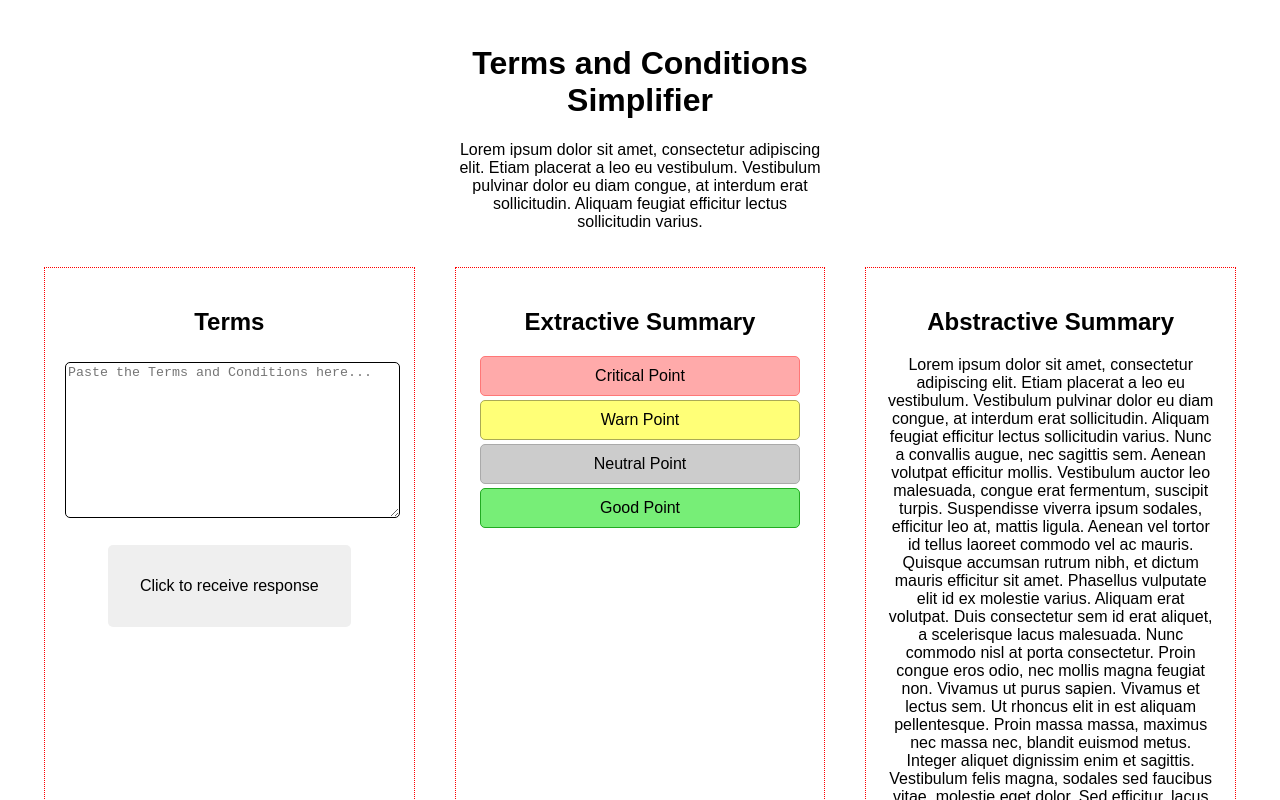
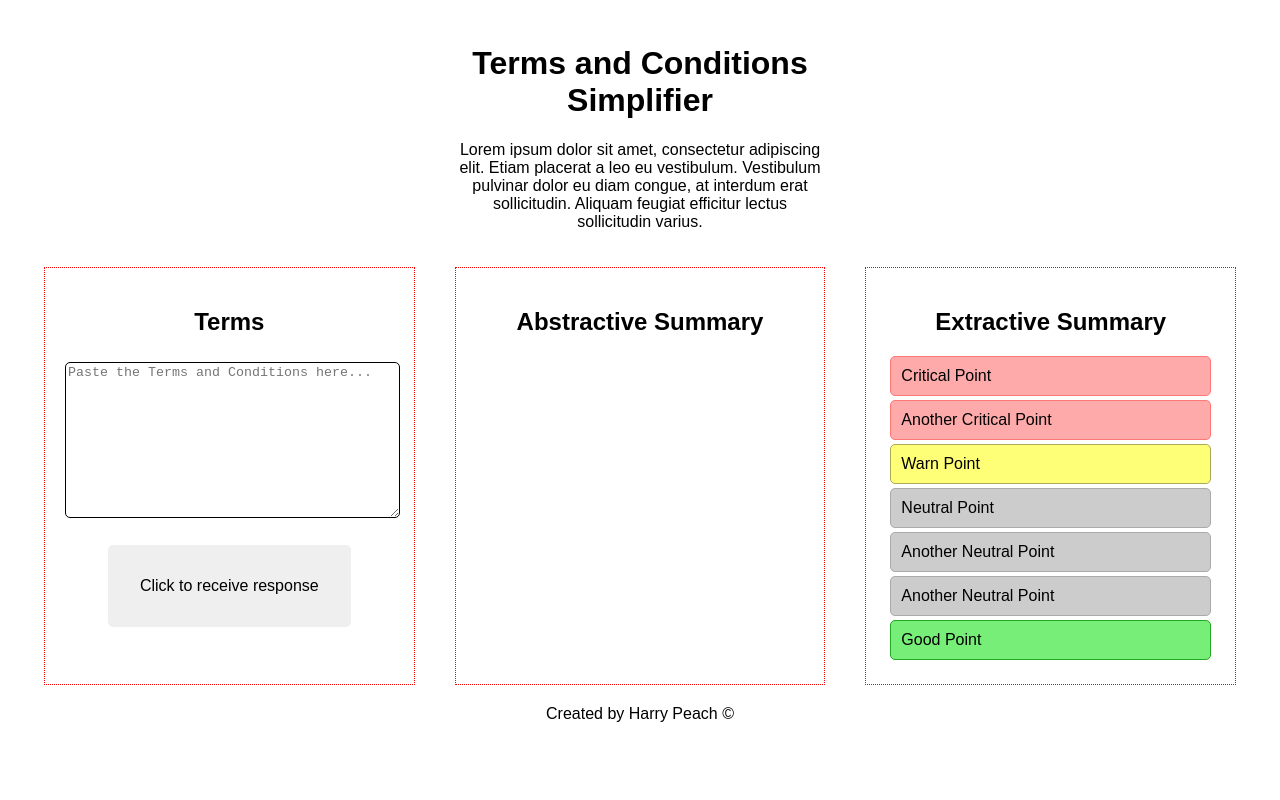
Before and after one commit to HarryPeach/simplifying-legal-content, a Svelte app in the folder frontend/: page / in a window 1280 px wide. Shown: the top 800 px of the page. Built offline with nearby package versions, Linux system fonts and the light colour scheme.

Commit message:
frontend: change layout order, and styles

```diff
--- a/frontend/src/App.svelte
+++ b/frontend/src/App.svelte
@@ -35,6 +35,9 @@
       />
       <button on:click={onButtonClick}>Click to receive response</button>
       <br />
+    </div>
+    <div id="grid-item">
+      <h2>Abstractive Summary</h2>
       {#await promise}
         Awaiting response from server...
       {:then data}
@@ -52,35 +55,14 @@
       <ExtractivePoints
         points={[
           { point: "Critical Point", level: "critical" },
+          { point: "Another Critical Point", level: "critical" },
           { point: "Warn Point", level: "warn" },
           { point: "Neutral Point", level: "neutral" },
+          { point: "Another Neutral Point", level: "neutral" },
+          { point: "Another Neutral Point", level: "neutral" },
           { point: "Good Point", level: "good" },
         ]}
       />
-    </div>
-    <div id="grid-item">
-      <h2>Abstractive Summary</h2>
-      <p>
-        Lorem ipsum dolor sit amet, consectetur adipiscing elit. Etiam placerat
-        a leo eu vestibulum. Vestibulum pulvinar dolor eu diam congue, at
-        interdum erat sollicitudin. Aliquam feugiat efficitur lectus
-        sollicitudin varius. Nunc a convallis augue, nec sagittis sem. Aenean
-        volutpat efficitur mollis. Vestibulum auctor leo malesuada, congue erat
-        fermentum, suscipit turpis. Suspendisse viverra ipsum sodales, efficitur
-        leo at, mattis ligula. Aenean vel tortor id tellus laoreet commodo vel
-        ac mauris. Quisque accumsan rutrum nibh, et dictum mauris efficitur sit
-        amet. Phasellus vulputate elit id ex molestie varius. Aliquam erat
-        volutpat. Duis consectetur sem id erat aliquet, a scelerisque lacus
-        malesuada. Nunc commodo nisl at porta consectetur. Proin congue eros
-        odio, nec mollis magna feugiat non. Vivamus ut purus sapien. Vivamus et
-        lectus sem. Ut rhoncus elit in est aliquam pellentesque. Proin massa
-        massa, maximus nec massa nec, blandit euismod metus. Integer aliquet
-        dignissim enim et sagittis. Vestibulum felis magna, sodales sed faucibus
-        vitae, molestie eget dolor. Sed efficitur, lacus ut venenatis volutpat,
-        felis ligula porttitor ante, et volutpat lectus odio eu mi. Cras
-        pulvinar convallis felis, id lacinia metus elementum at. Morbi quis
-        magna facilisis, aliquet mauris quis, dapibus enim.
-      </p>
     </div>
   </div>
   <footer>Created by Harry Peach &copy;</footer>
@@ -88,6 +70,7 @@
 
 <style>
   :root {
+    --primary-text-color: rgb(197, 32, 32);
     font-family: sans-serif;
   }
 
--- a/frontend/src/lib/ExtractivePoints.svelte
+++ b/frontend/src/lib/ExtractivePoints.svelte
@@ -10,6 +10,7 @@
 
 <style>
   li {
+    text-align: left;
     list-style-type: none;
     padding: 10px;
     margin: 4px;
```
